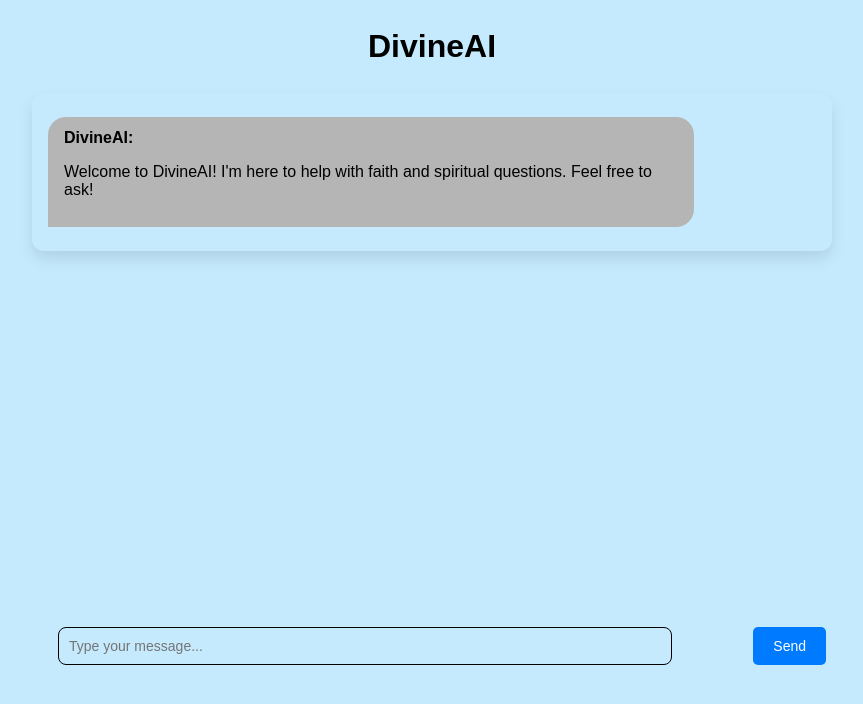
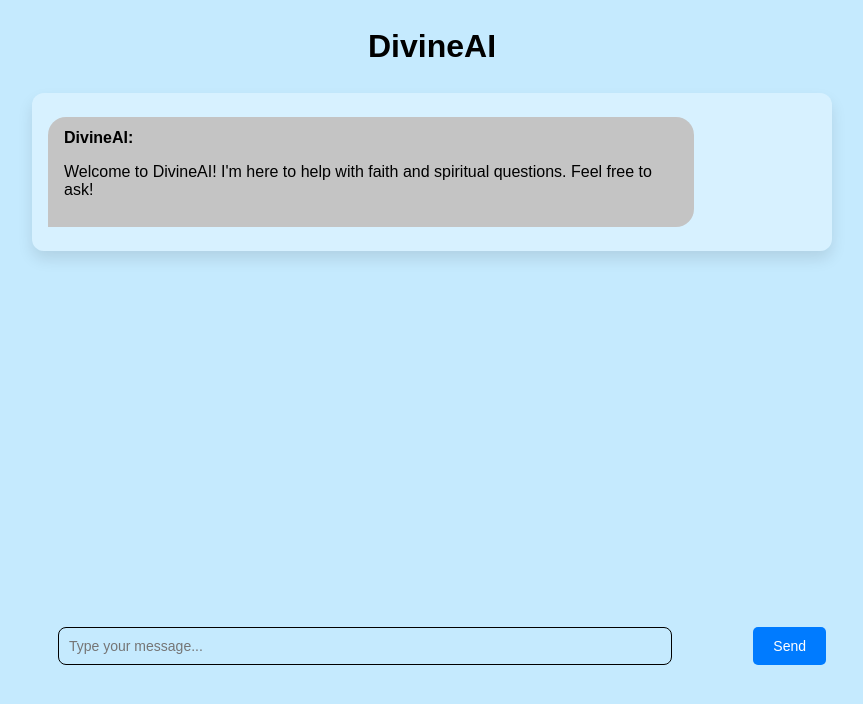
Before and after one commit to CoreyJMoreno/DivineAI, a React (Create React App) app: page / in a window 1280 px wide. Shown: the top 704 px of the page, without its empty margins (208-1071 px from the left). Built offline with nearby package versions, Linux system fonts and the light colour scheme.

Commit message:
Touch ups

```diff
--- a/src/App.css
+++ b/src/App.css
@@ -22,7 +22,7 @@ body {
   overflow-y: auto;
   padding: 1rem;
   border-radius: 12px;
-  background-color: #c5eafe;
+  background-color: #ffffff4f;
   box-shadow: 0 8px 15px rgba(0, 0, 0, 0.1);
 }
 
@@ -52,7 +52,7 @@ body {
   text-align: left;
 }
 .assistant .message {
-  background-color: #b5b5b5;
+  background-color: #c4c4c4;
   margin-right: auto;
   border-bottom-left-radius: 0;
 }
```
